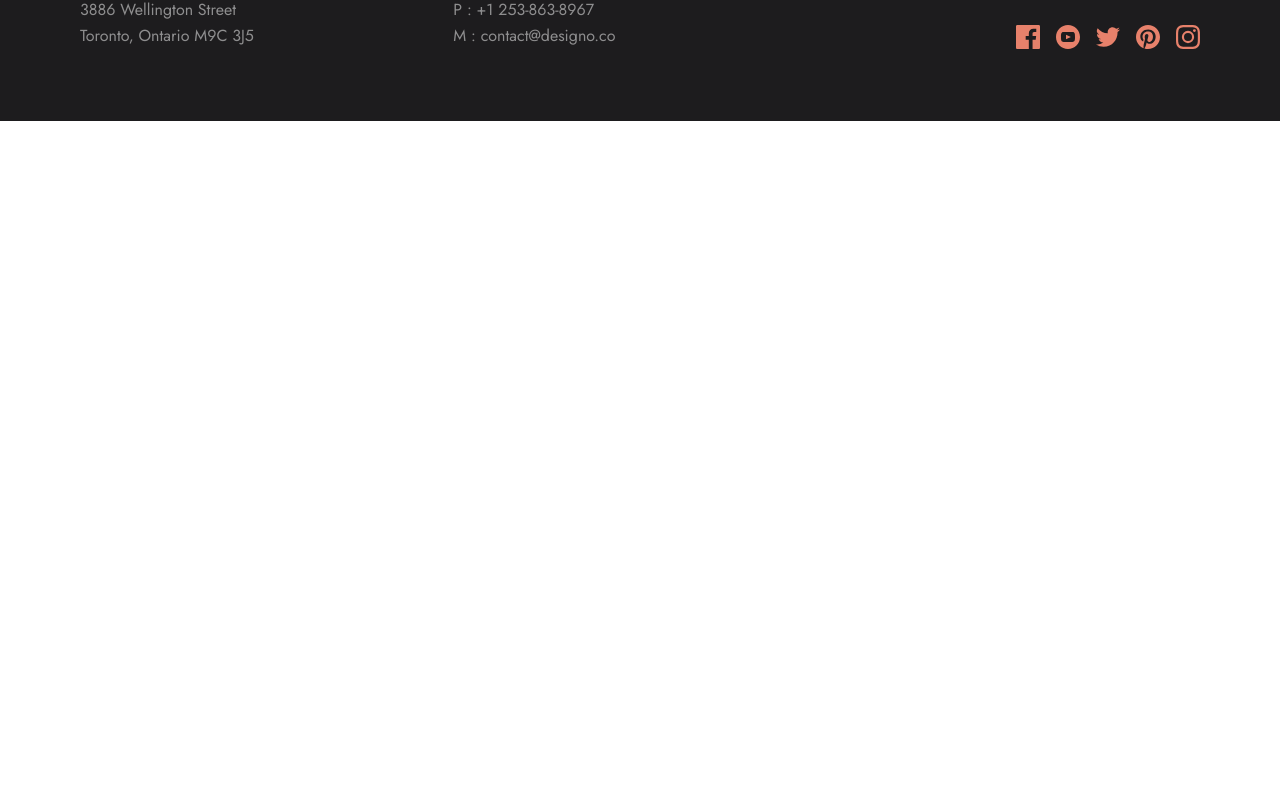
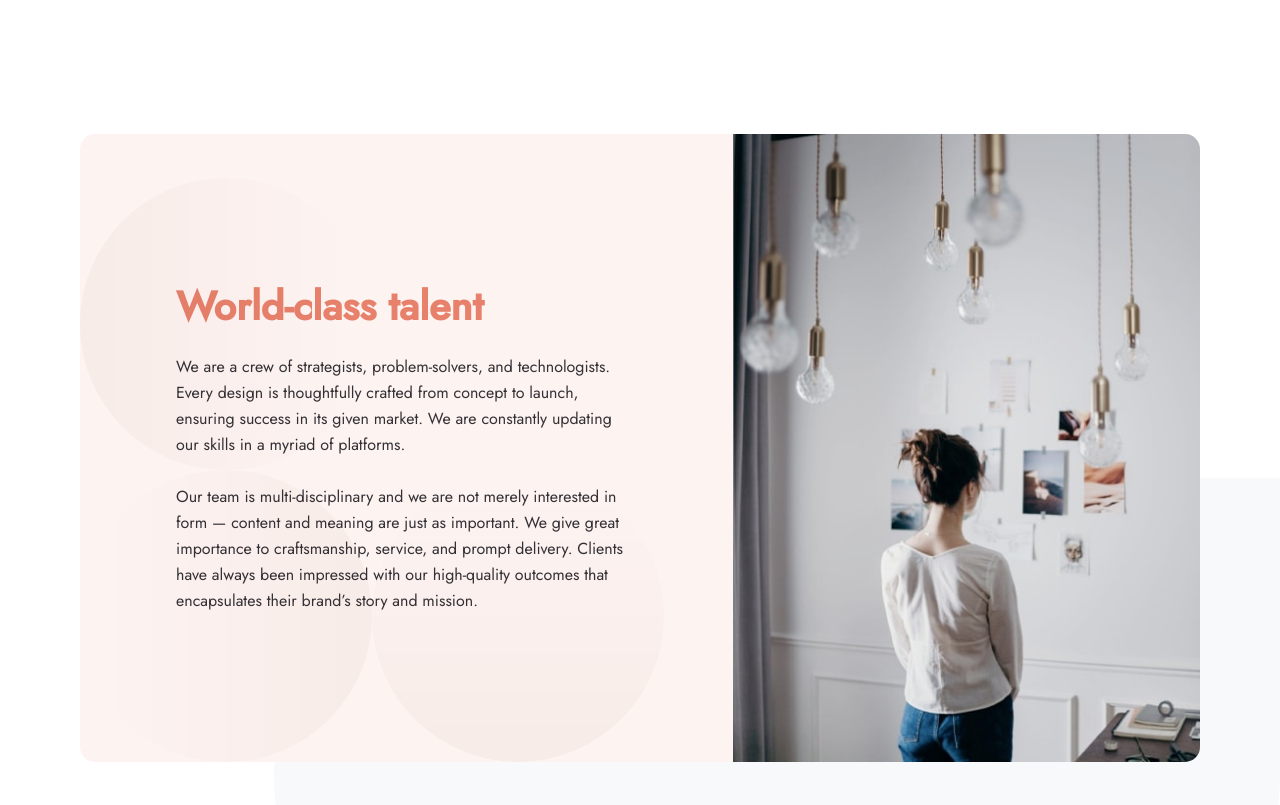
Before and after one commit to DeveloperMajd/designo, a Next.js app: page /about in a window 1280 px wide. Shown: the part 1315-2120 px from the top of the page. Before the commit the page ends 1436 px from the top, so only its background shows below. Built offline with nearby package versions, Linux system fonts and the light colour scheme.

Commit message:
create textmedia component

```diff
--- a/src/app/about/page.tsx
+++ b/src/app/about/page.tsx
@@ -1,12 +1,15 @@
 import { Navbar } from "../components/Navbar";
 import { Footer } from "../components/Footer";
 import { TextMediaBanner } from "../components/TextMediaBanner";
+import { TextMedia } from "../components/TextMedia";
 
 const about = () => {
   return (
     <div>
       <Navbar />
       <TextMediaBanner />
+      <TextMedia data="img-left" />
+      <TextMedia data="img-right" />
       <Footer />
     </div>
   );
--- /dev/null
+++ b/src/app/components/TextMedia.tsx
@@ -0,0 +1,67 @@
+"use client";
+
+import useWindowSize from "../hooks/useWindowSize";
+import Image from "next/image";
+
+import ImgDesktop from "../assets/about/desktop/image-world-class-talent.jpg";
+import ImgTablet from "../assets/about/tablet/image-world-class-talent.jpg";
+import ImgMobile from "../assets/about/mobile/image-world-class-talent.jpg";
+
+import BgPattern from "../assets/shared/desktop/bg-pattern-three-circles.svg";
+
+type textMediaType = "img-left" | "img-right";
+
+interface textMediaProp {
+  data: textMediaType;
+}
+
+export const TextMedia = ({ data }: textMediaProp) => {
+  const { width } = useWindowSize();
+  const isMobile = width <= 768;
+  const isTablet = width > 768 && width <= 1024;
+  const isDesktop = width > 1024;
+
+  return (
+    <section className="text-media is-full-width">
+      <div className="container">
+        <div className={`columns is-multiline ${data}`}>
+          <div className="column is-12-mobile is-12-tablet is-5-desktop img-column p-0">
+            <Image
+              src={isMobile ? ImgMobile : isTablet ? ImgTablet : ImgDesktop}
+              alt="about"
+              style={{
+                objectFit: "cover",
+                objectPosition: "center",
+                width: "100%",
+              }}
+              className={data}
+            />
+          </div>
+          <div
+            className={`column is-12-mobile is-12-tablet is-7-desktop text-column ${data}`}
+          >
+            <div className={`bg-pattern-wrapper ${data}`}>
+              <BgPattern />
+            </div>
+            <div className="text-content">
+              <div className="title h5">World-class talent</div>
+              <p>
+                We are a crew of strategists, problem-solvers, and
+                technologists. Every design is thoughtfully crafted from concept
+                to launch, ensuring success in its given market. We are
+                constantly updating our skills in a myriad of platforms.
+                <br />
+                <br />
+                Our team is multi-disciplinary and we are not merely interested
+                in form — content and meaning are just as important. We give
+                great importance to craftsmanship, service, and prompt delivery.
+                Clients have always been impressed with our high-quality
+                outcomes that encapsulates their brand’s story and mission.
+              </p>
+            </div>
+          </div>
+        </div>
+      </div>
+    </section>
+  );
+};
--- a/src/app/components/TextMediaBanner.tsx
+++ b/src/app/components/TextMediaBanner.tsx
@@ -19,7 +19,7 @@ export const TextMediaBanner = () => {
   const isDesktop = width > 1024;
 
   return (
-    <section className="text-media-banner is-full-width">
+    <section className="text-media-banner is-full-width mb-0">
       <div className="container">
         <div className="columns is-multiline">
           <div className="column is-12-mobile is-12-tablet is-5-desktop img-column p-0">
--- a/src/app/style.scss
+++ b/src/app/style.scss
@@ -11,3 +11,4 @@
 @import "./styles/pageBanner";
 @import "./styles/projectsCards";
 @import "./styles/textmediaBanner";
+@import "./styles/textMedia";
--- a/src/app/styles/_contactShowCase.scss
+++ b/src/app/styles/_contactShowCase.scss
@@ -24,6 +24,13 @@
     top: 50%;
     right: 0;
     transform: translateY(-50%);
+
+    @include tablet {
+      left: 0;
+    }
+    @include desktop {
+      left: unset;
+    }
   }
 
   .container {
--- a/src/app/styles/_main.scss
+++ b/src/app/styles/_main.scss
@@ -116,6 +116,17 @@ h4,
     line-height: 2.5rem;
   }
 }
+h5,
+.h5 {
+  font-family: $jost-medium;
+  font-size: 2rem;
+  line-height: 2.25rem;
+
+  @include tablet {
+    font-size: 2.5rem;
+    line-height: 3rem;
+  }
+}
 .btn {
   border-radius: 8px;
   font-size: 0.938rem;
--- /dev/null
+++ b/src/app/styles/_textMedia.scss
@@ -0,0 +1,83 @@
+.text-media {
+  .columns {
+    &.img-right {
+      @include desktop {
+        flex-direction: row-reverse;
+      }
+    }
+  }
+  .img-column {
+    z-index: 2;
+    img {
+      height: 100%;
+
+      @include tablet {
+        border-radius: 0.9375rem 0.9375rem 0 0;
+      }
+      @include desktop {
+        border-radius: 0.9375rem 0 0 0.9375rem;
+
+        &.img-right {
+          border-radius: 0 0.9375rem 0.9375rem 0;
+        }
+      }
+    }
+  }
+
+  .text-column {
+    background-color: $faded-peach;
+    text-align: center;
+    padding: 5rem 1.5rem;
+    display: flex;
+    align-items: center;
+    position: relative;
+    @include tablet {
+      border-radius: 0 0 0.9375rem 0.9375rem;
+      padding: 4rem 3.625rem;
+    }
+    @include desktop {
+      border-radius: 0 0.9375rem 0.9375rem 0;
+      padding: 8.5rem 6rem;
+      text-align: left;
+
+      &.img-right {
+        border-radius: 0.9375rem 0 0 0.9375rem;
+      }
+    }
+
+    .title {
+      color: $peach;
+    }
+  }
+
+  .bg-pattern-wrapper {
+    position: absolute;
+    left: 0;
+    top: 0;
+
+    @include tablet {
+      right: 0;
+      left: unset;
+      bottom: 20%;
+      top: unset;
+    }
+    @include desktop {
+        right: 0;
+        left: unset;
+        bottom: 0;
+        top: unset;
+        transform: rotateY(180deg);
+    }
+
+    &.img-right {
+      @include desktop {
+        right: unset;
+        left: 0;
+        bottom: 0;
+        top: unset;
+        transform: rotateY(0deg);
+
+      }
+    }
+  }
+}
--- a/src/app/styles/_textmediaBanner.scss
+++ b/src/app/styles/_textmediaBanner.scss
@@ -39,11 +39,13 @@
     position: relative;
     @include tablet {
       border-radius: 0 0 0.9375rem 0.9375rem;
+      padding: 4rem 3.625rem;
     }
     @include desktop {
       border-radius: 0.9375rem 0 0 0.9375rem;
       text-align: left;
       padding: 8.5rem 6rem;
+
       display: flex;
       justify-content: center;
       align-items: center;
```
